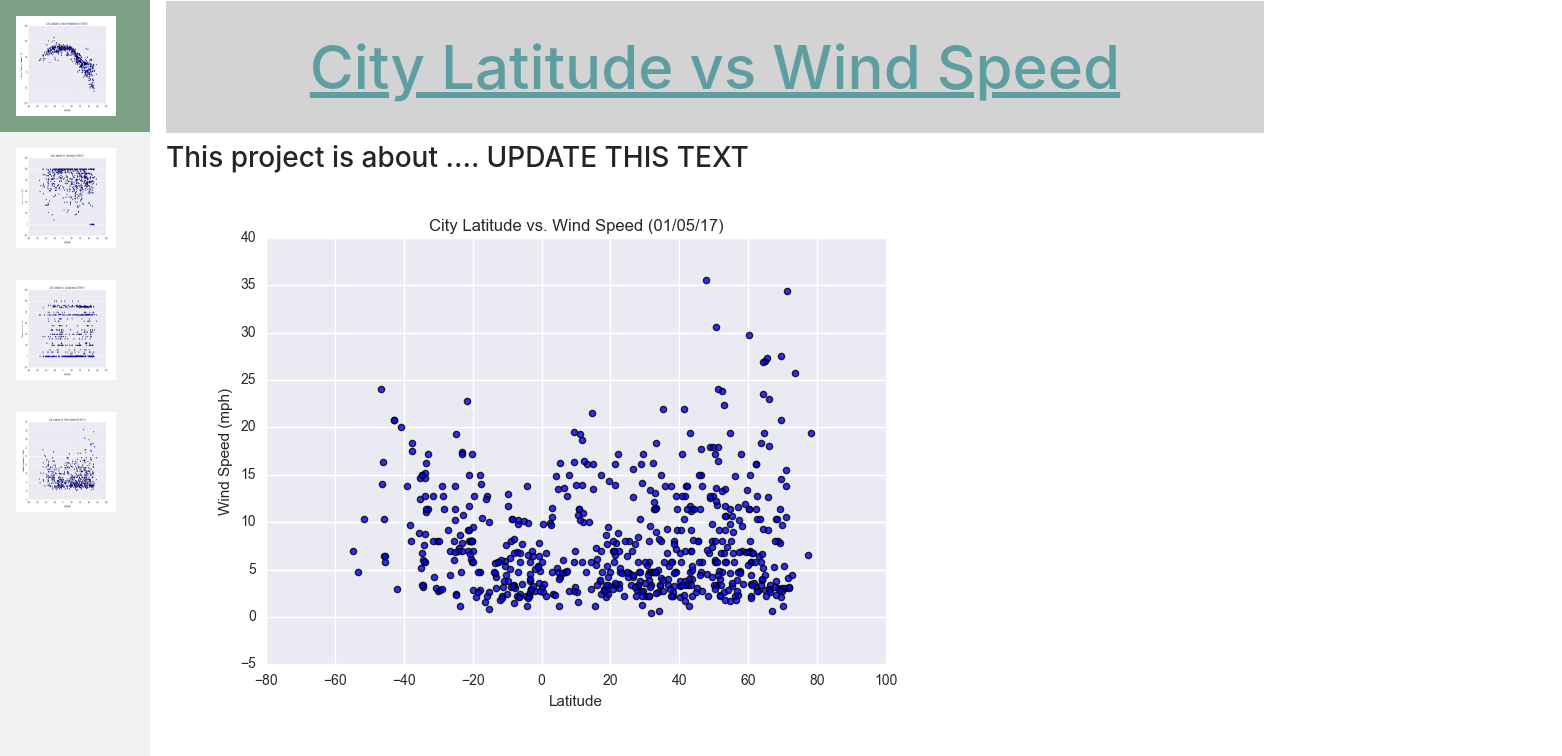
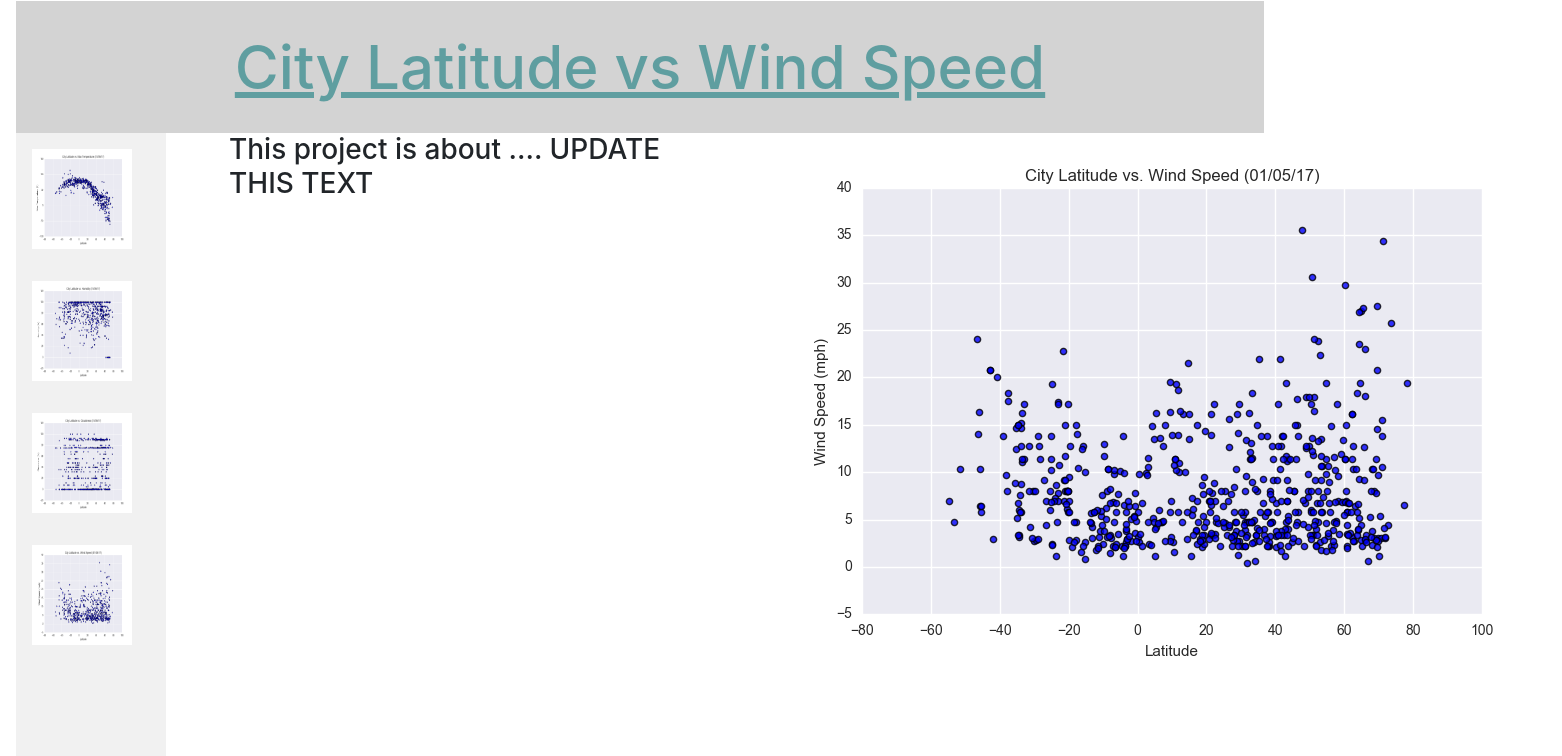
Before and after one commit to mchandler02/Web-Design-Challenge, a plain HTML site: page windspeed.html in a window 1280 px wide. Shown: the top 756 px of the page, 1562 px wide, since content can reach past the window. Drawn offline with nearby package versions, Linux system fonts and the light colour scheme.

Commit message:
bootstrap added to wind speed

```diff
--- a/style.css
+++ b/style.css
@@ -31,7 +31,6 @@
 
   /* Page content. The value of the margin-left property should match the value of the sidebar's width property */
   div.content {
-    margin-left: 150px;
     padding: 1px 16px;
     height: 1000px;
   }
@@ -79,5 +78,7 @@ h1{font-size: 60px;
     text-decoration: underline;
     background-color: lightgray;
     padding: 30px;
+    margin: auto
 }
-h2{font-size: 28px;}
+h2{font-size: 28px;
+  margin: auto}
--- a/windspeed.html
+++ b/windspeed.html
@@ -1,5 +1,6 @@
 <!DOCTYPE html>
-<html lang = "en">
+<html lang="en">
+
 <head>
     <meta charset="utf-8">
     <title>Wind Speed</title>
@@ -9,29 +10,44 @@
 </head>
 
 <body>
+    <div class="content">
+        <div class="row">
+            <div class="col-md-12">
+                <h1>City Latitude vs Wind Speed</h1>
+            </div>
+        </div>
+        <div class="row">
+            <div class="col-md-2">
                 <div class="sidebar">
                     <!--Figure 1-->
                     <a target="_blank" href="/maxtemp.html">
                         <img src="Resources/assets/images/Fig1.png"
-                alt="City Latitude vs Max Temperature Graph from January 5, 2017" style="width:100px;height:100px;"></a>
+                            alt="City Latitude vs Max Temperature Graph from January 5, 2017"
+                            style="width:100px;height:100px;"></a>
                     <!--Figure 2-->
                     <a target="_blank" href="/humidity.html">
-            <img src="Resources/assets/images/Fig2.png" alt="City Latitude vs Humidity Graph from January 5, 2017" style="width:100px;height:100px;"></a>
+                        <img src="Resources/assets/images/Fig2.png"
+                            alt="City Latitude vs Humidity Graph from January 5, 2017"
+                            style="width:100px;height:100px;"></a>
                     <!--Figure 3-->
                     <a target="_blank" href="/cloudiness.html">
                         <img src="Resources/assets/images/Fig3.png"
-                alt="City Latitude vs Cloudiness Graph from January 5, 2017" style="width:100px;height:100px;"></a>
+                            alt="City Latitude vs Cloudiness Graph from January 5, 2017"
+                            style="width:100px;height:100px;"></a>
                     <!--Figure 4-->
                     <a target="_blank" href="/windspeed.html">
                         <img src="Resources/assets/images/Fig4.png"
-                alt="City Latitude vs Wind Speed Graph from January 5, 2017" style="width:100px;height:100px;"></a>
+                            alt="City Latitude vs Wind Speed Graph from January 5, 2017"
+                            style="width:100px;height:100px;"></a>
                 </div>
-
-    <div class="content">
-        <h1>City Latitude vs Wind Speed</h1>
+            </div>
+            <div class="col-md-5">
                 <h2>This project is about .... UPDATE THIS TEXT</h2>
-
-
-    <img src="Resources/assets/images/Fig4.png" alt="City Latitude vs Wind Speed Graph from January 5, 2017">
+            </div>
+            <div class="col-md-5">
+                <img src="Resources/assets/images/Fig4.png"
+                    alt="City Latitude vs Wind Speed Graph from January 5, 2017">
+            </div>
+        </div>
     </div>
 </body>
```
Also changed, not shown: index.html (+8 -3 lines). Lines whose indentation alone changed are shown as unchanged.
